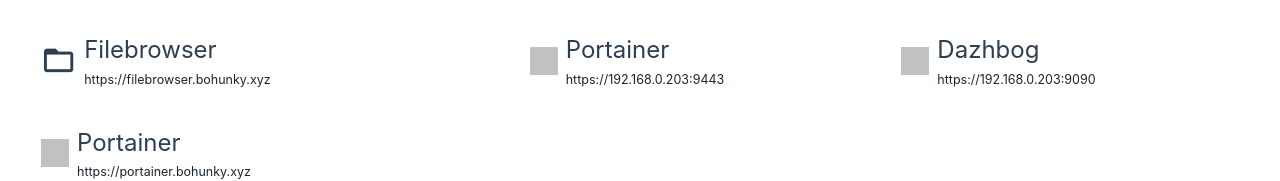
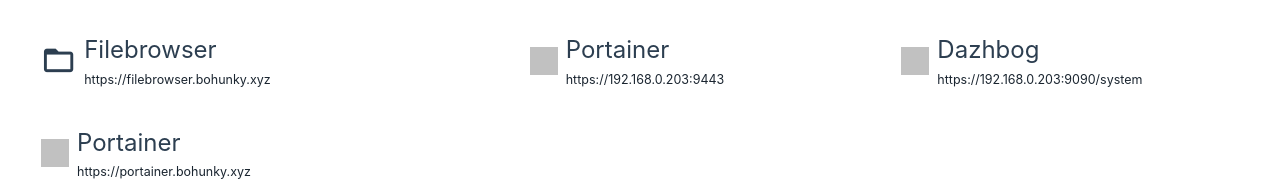
Before and after one commit to xyzjonas/sui-clone, a Vue app: page / in a window 1280 px wide. Shown: the part 521-702 px from the top of the page. Built offline with nearby package versions, Linux system fonts and the light colour scheme; grey boxes are pictures that could not be loaded.

Commit message:
Update configuration.ts

```diff
--- a/src/configuration.ts
+++ b/src/configuration.ts
@@ -116,7 +116,7 @@ export const configuration: Configuration = {
         },
         {
           title: "Dazhbog",
-          link: "https://192.168.0.203:9090",
+          link: "https://192.168.0.203:9090/system",
           icon: "si-fedora",
         },
       ],
```
